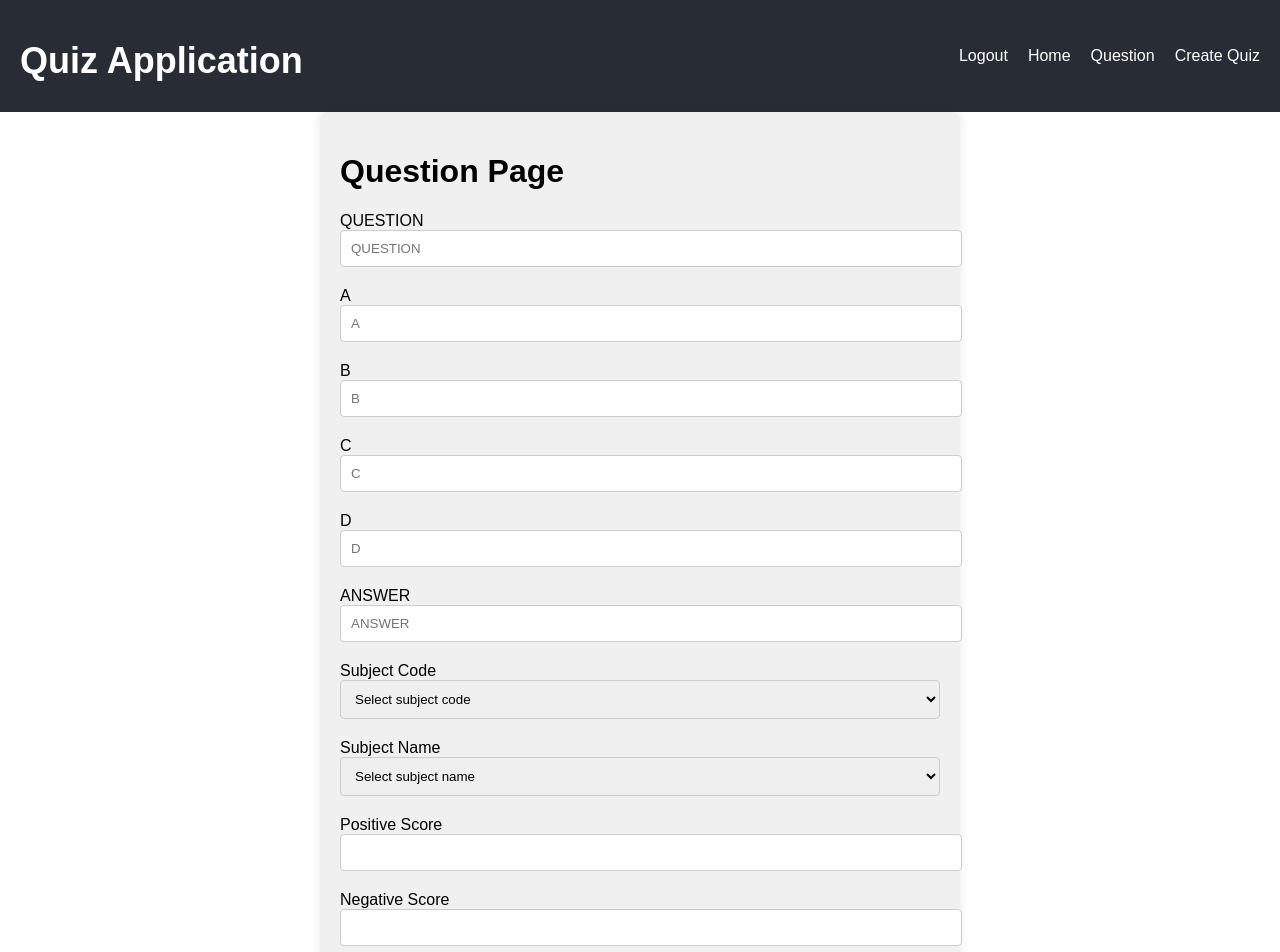
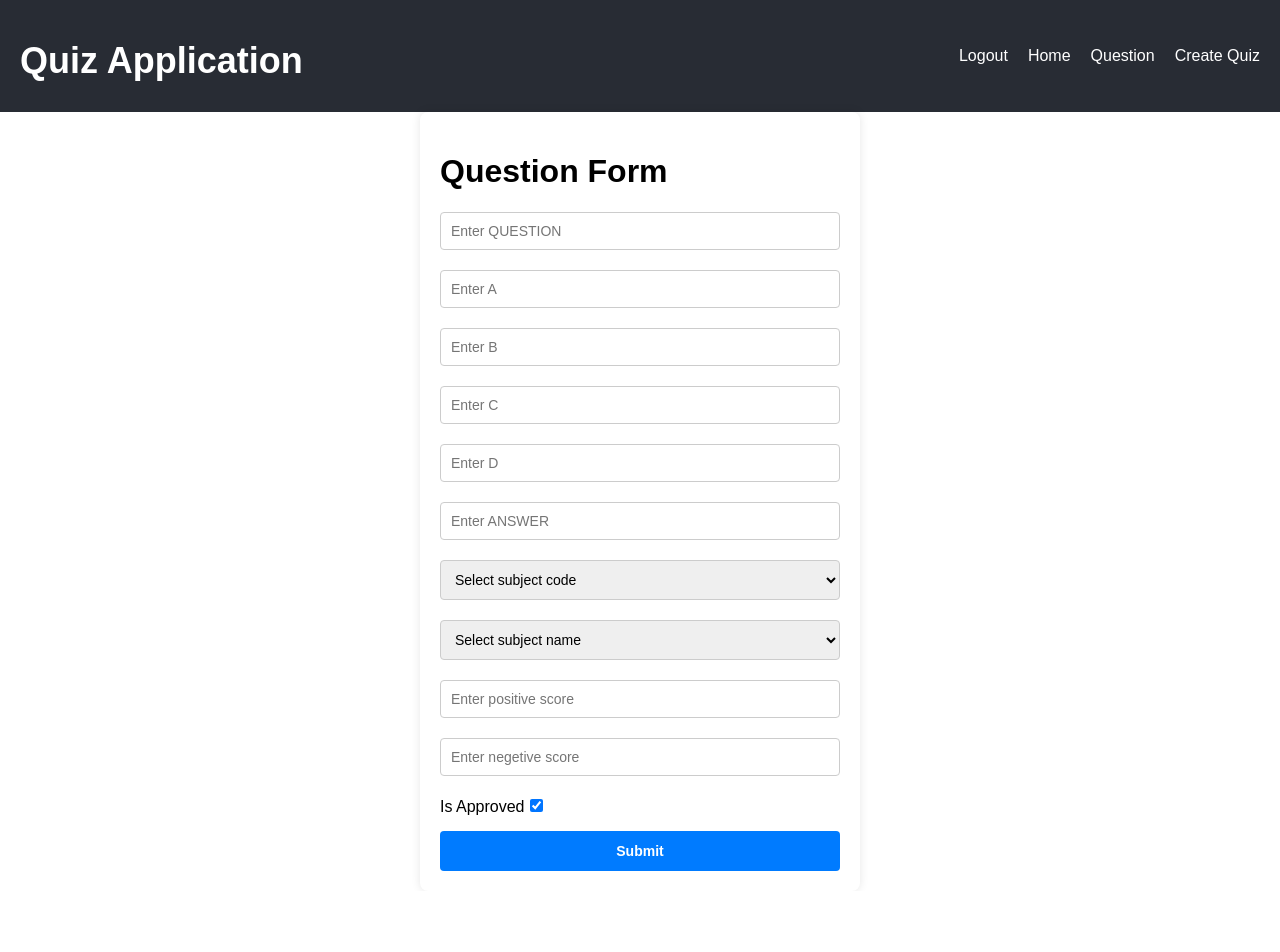
Before and after one commit to tajal1/quizapp-frontend, a React (Create React App) app: page /question in a window 1280 px wide. Shown: the top 952 px of the page. After the commit the page ends 891 px from the top, so only its background shows below. Built offline with nearby package versions, Linux system fonts and the light colour scheme; sample sign-in values are in the browser's storage.

Commit message:
refactoring

```diff
--- a/src/components/Question.js
+++ b/src/components/Question.js
@@ -63,11 +63,10 @@ const Question = () => {
 
   return (
     <div style={styles.container}>
-      <h1>Question Page</h1>
+      <h1>Question Form</h1>
       <form onSubmit={formik.handleSubmit} style={styles.form}>
         {['question', 'a', 'b', 'c', 'd', 'answer'].map((field) => (
           <div key={field} style={styles.formGroup}>
-            <label htmlFor={field}>{field.replace('_', ' ').toUpperCase()}</label>
             <input
               id={field}
               name={field}
@@ -76,7 +75,7 @@ const Question = () => {
               onBlur={formik.handleBlur}
               value={formik.values[field]}
               style={styles.input}
-              placeholder={field.replace('_', ' ').toUpperCase()}
+              placeholder={`Enter ${field.replace('_', ' ').toUpperCase()}`}
             />
             {formik.touched[field] && formik.errors[field] ? (
               <div style={styles.error}>{formik.errors[field]}</div>
@@ -84,7 +83,6 @@ const Question = () => {
           </div>
         ))}
         <div style={styles.formGroup}>
-          <label htmlFor="subject_code">Subject Code</label>
           <select
             id="subject_code"
             name="subject_code"
@@ -92,6 +90,7 @@ const Question = () => {
             onBlur={formik.handleBlur}
             value={formik.values.subject_code}
             style={styles.select}
+            placeholder="Select subject code"
           >
             <option value="" label="Select subject code" />
             {SUBJECT_CODE.CODE_ENUM.map((code) => (
@@ -105,7 +104,6 @@ const Question = () => {
           ) : null}
         </div>
         <div style={styles.formGroup}>
-          <label htmlFor="subject_name">Subject Name</label>
           <select
             id="subject_name"
             name="subject_name"
@@ -113,6 +111,7 @@ const Question = () => {
             onBlur={formik.handleBlur}
             value={formik.values.subject_name}
             style={styles.select}
+            placeholder="Select subject name"
           >
             <option value="" label="Select subject name" />
             {SUBJECT_CODE.NAME_ENUM.map((name) => (
@@ -126,7 +125,6 @@ const Question = () => {
           ) : null}
         </div>
         <div style={styles.formGroup}>
-          <label htmlFor="positive_score">Positive Score</label>
           <input
             id="positive_score"
             name="positive_score"
@@ -135,13 +133,13 @@ const Question = () => {
             onBlur={formik.handleBlur}
             value={formik.values.positive_score}
             style={styles.input}
+            placeholder="Enter positive score"
           />
           {formik.touched.positive_score && formik.errors.positive_score ? (
             <div style={styles.error}>{formik.errors.positive_score}</div>
           ) : null}
         </div>
         <div style={styles.formGroup}>
-          <label htmlFor="negetive_score">Negative Score</label>
           <input
             id="negetive_score"
             name="negetive_score"
@@ -150,13 +148,14 @@ const Question = () => {
             onBlur={formik.handleBlur}
             value={formik.values.negetive_score}
             style={styles.input}
+            placeholder="Enter negetive score"
           />
           {formik.touched.negetive_score && formik.errors.negetive_score ? (
             <div style={styles.error}>{formik.errors.negetive_score}</div>
           ) : null}
         </div>
         <div style={styles.formGroup}>
-          <label htmlFor="is_approved">Is Approved</label>
+          <label htmlFor="is_approved" style={styles.label}>Is Approved</label>
           <input
             id="is_approved"
             name="is_approved"
@@ -179,9 +178,9 @@ const Question = () => {
 const styles = {
   container: {
     padding: '20px',
-    maxWidth: '600px',
+    maxWidth: '400px', // Adjust width as needed
     margin: '0 auto',
-    backgroundColor: '#f0f0f0',
+    backgroundColor: '#ffffff',
     borderRadius: '8px',
     boxShadow: '0 0 10px rgba(0,0,0,0.1)',
   },
@@ -198,6 +197,8 @@ const styles = {
     marginBottom: '5px',
     borderRadius: '4px',
     border: '1px solid #ccc',
+    fontSize: '14px',
+    boxSizing: 'border-box',
   },
   select: {
     width: '100%',
@@ -205,21 +206,27 @@ const styles = {
     marginBottom: '5px',
     borderRadius: '4px',
     border: '1px solid #ccc',
+    fontSize: '14px',
+    boxSizing: 'border-box',
   },
   checkbox: {
-    marginLeft: '10px',
+    marginLeft: '5px',
   },
   button: {
-    padding: '10px 20px',
+    padding: '12px',
     backgroundColor: '#007bff',
     color: '#fff',
     border: 'none',
     borderRadius: '4px',
     cursor: 'pointer',
+    fontSize: '14px',
+    fontWeight: 'bold',
+    transition: 'background-color 0.3s',
   },
   error: {
     color: 'red',
     fontSize: '12px',
+    marginTop: '2px',
   },
 };
 
--- a/src/components/Welcome.js
+++ b/src/components/Welcome.js
@@ -10,6 +10,12 @@ const WelcomePage = () => {
       <span className="link">
           <Link to="/question" className="link">
             <i className="fas fa-plus-circle"></i> Question
+          </Link>
+        </span>
+
+        <span className="link">
+          <Link to="/question-list" className="link">
+          <i className="fas fa-eye"></i> Question List
           </Link>
         </span>
 
```
